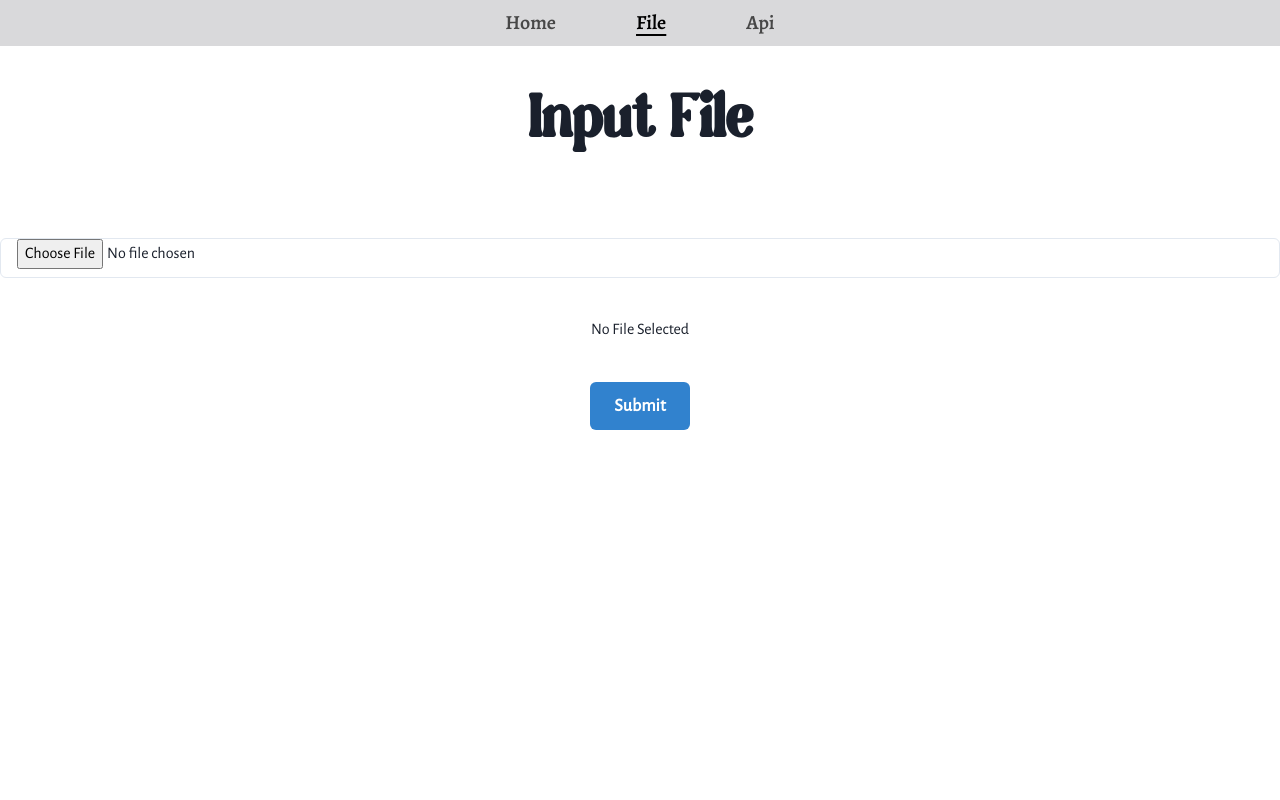
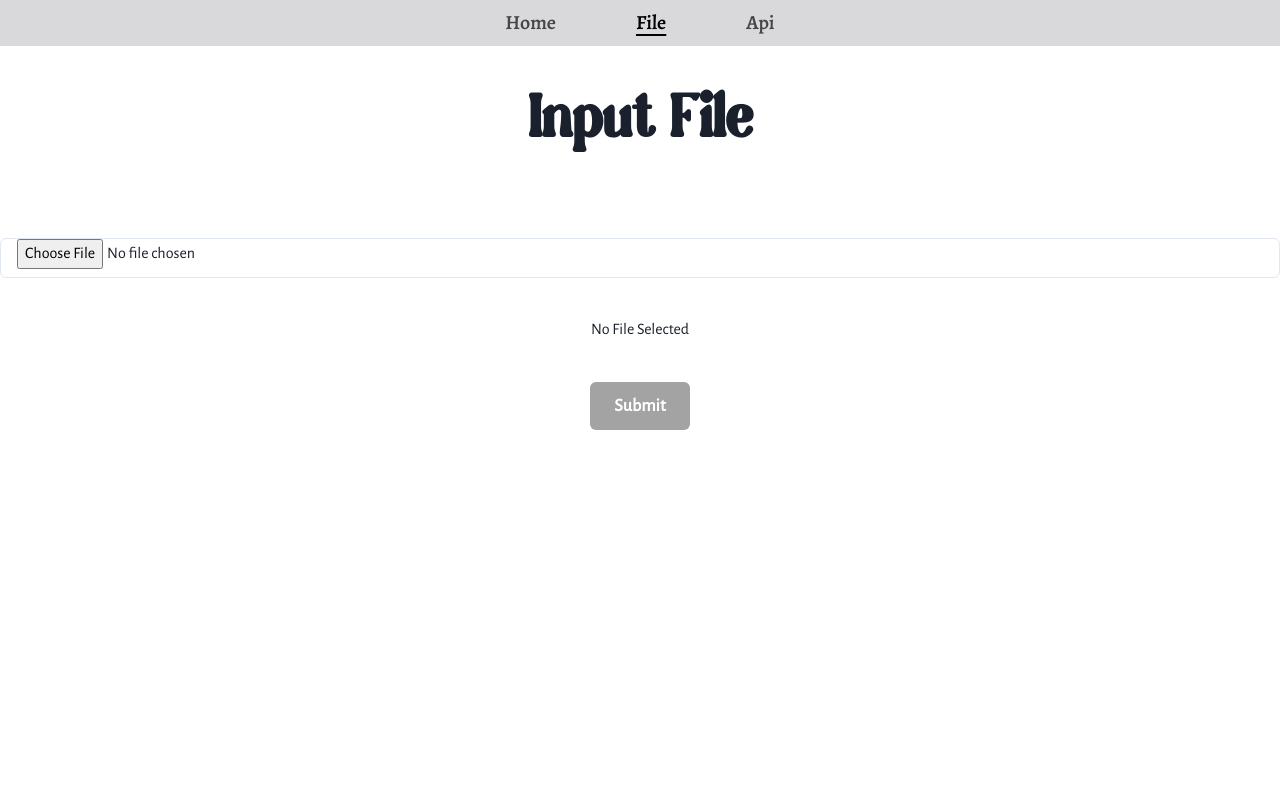
Before and after one commit to mutawalle/IF2122_Tucil3, a React (Create React App) app: page /file in a window 1280 px wide. Shown: the top 800 px of the page. Built offline with nearby package versions, Linux system fonts and the light colour scheme.

Commit message:
Update InputFilePage.jsx

```diff
--- a/src/pages/inputFile/InputFilePage.jsx
+++ b/src/pages/inputFile/InputFilePage.jsx
@@ -15,7 +15,7 @@ function InputFilePage() {
           </Heading>
           <Input type="file" onChange={(e) => setFile(e.target.files[0].name)} />
           <Text>{file}</Text>
-          <Button colorScheme="blue" size="lg" onClick={() => console.log(file)}>Submit</Button>
+          <Button colorScheme="blackAlpha" size="lg" onClick={() => console.log(file)}>Submit</Button>
         </Flex>
       </Box>
       <Footer/>
```
